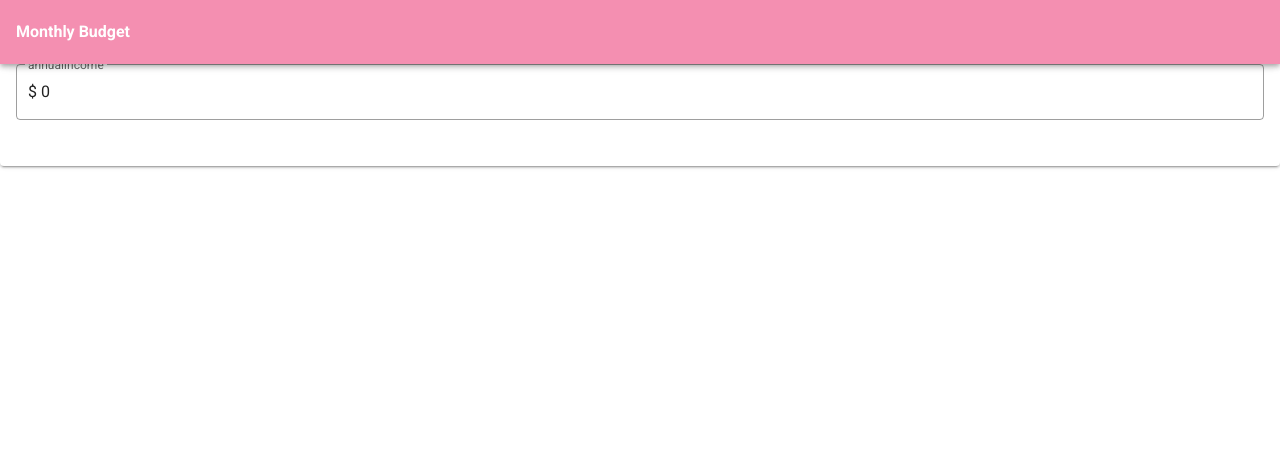
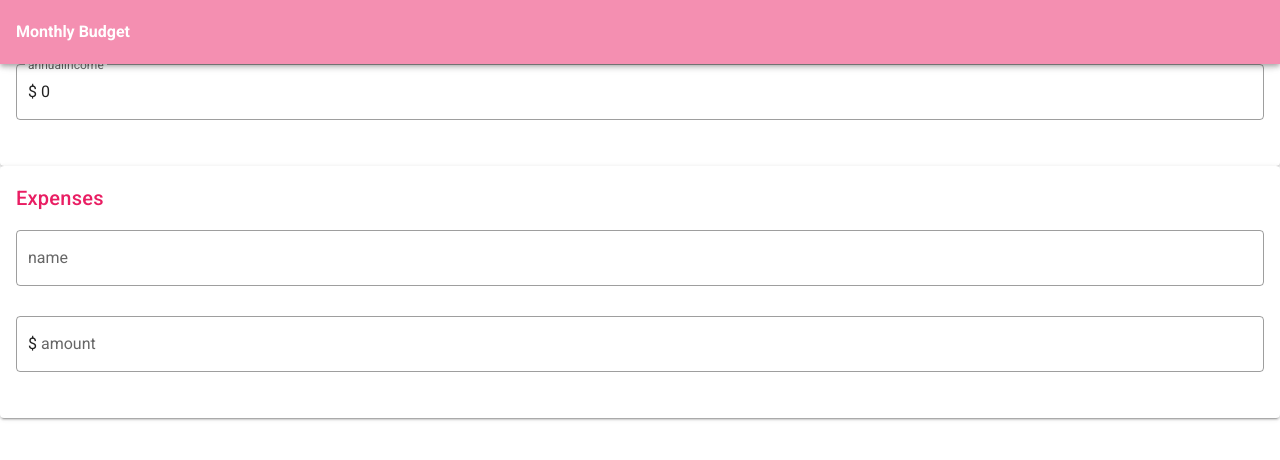
Before and after one commit to molliegoforth818/HOV-day3-budgeting-tool, a Vue app: page / in a window 1280 px wide. Shown: the top 460 px of the page. Built offline with nearby package versions, Linux system fonts and the light colour scheme.

Commit message:
Expenses form added

```diff
--- a/src/App.vue
+++ b/src/App.vue
@@ -4,13 +4,18 @@
 <h4>Monthly Budget</h4>
     </v-app-bar>
     <annual-income :annualAmount="annualIncome"/>
+    <expenses
+    :expenses="monthlyExpenses"
+    :total-amount="annualExpenses"
+    />
   </v-app>
 </template>
 
 <script>
 import AnnualIncome from './components/AnnualIncome';
+import Expenses from './components/Expenses';
 export default {
-components: { AnnualIncome },
+components: { AnnualIncome, Expenses, },
   data() {
     return {
     annualIncome: 0,
--- a/src/components/AnnualIncome.vue
+++ b/src/components/AnnualIncome.vue
@@ -3,7 +3,13 @@
     <v-card-title class="pink--text">Annual Income</v-card-title>
     <v-card-text>
       <v-form>
-          <v-text-field outlined label="annualIncome" v-model="input" type="number" prefix="$"/>
+        <v-text-field
+          outlined
+          label="annualIncome"
+          v-model="input"
+          type="number"
+          prefix="$"
+        />
       </v-form>
     </v-card-text>
   </v-card>
@@ -14,14 +20,11 @@ export default {
   props: ["annualAmount"],
   data() {
     return {
-    input: +this.annualAmount
+      input: +this.annualAmount,
     };
   },
-methods: {
-}
-}
+  methods: {},
+};
 </script>
 
-<style>
-
-</style>
+<style></style>
--- a/src/components/Expenses.vue
+++ b/src/components/Expenses.vue
@@ -1,13 +1,41 @@
 <template>
-
+  <v-card>
+    <v-card-title class="pink--text">Expenses</v-card-title>
+    <v-card-text>
+      <v-form>
+        <v-text-field
+          outlined
+          label="name"
+          v-model="input"
+          type="text"
+        />
+        <v-text-field
+          outlined
+          label="amount"
+          v-model="input"
+          type="number"
+          prefix="$"
+        />
+      </v-form>
+    </v-card-text>
+  </v-card>
 </template>
 
 <script>
 export default {
-props:
-}
+  props: ["expenses"],
+  data() {
+    return {
+      name: "",
+      amount: null,
+    };
+  },
+  methods: {
+      handleSubmit(){
+        this.$emit("expenses-submitted", { name: this.name, amount: +this.amount});
+      }
+  }
+};
 </script>
 
-<style>
-
-</style>
+<style></style>
```
Lines whose indentation alone changed are shown as unchanged.
